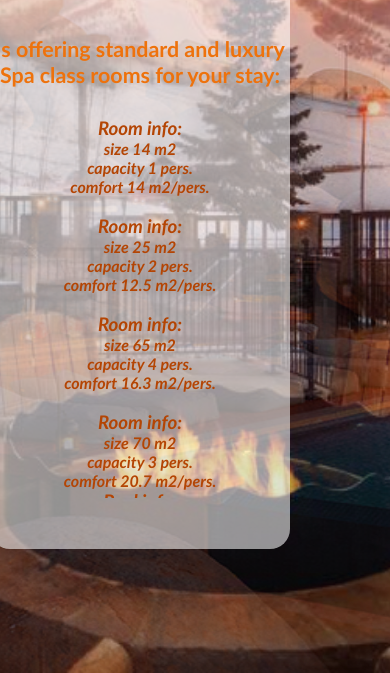
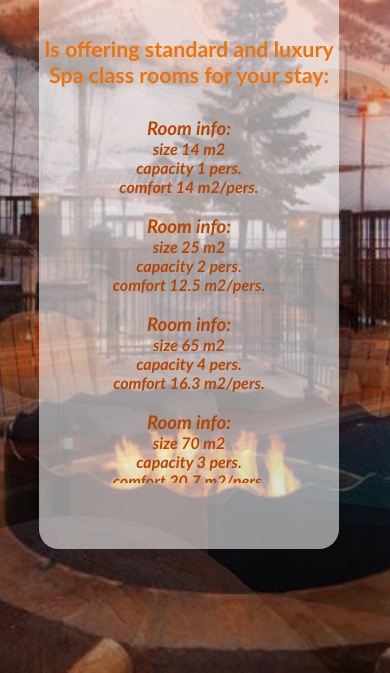
Before and after one commit to ST-dev28/63-hotel-TS, a plain HTML site: page index.html in a window 390 px wide. Shown: the part 171-844 px from the top of the page. Drawn offline with Linux system fonts and the light colour scheme.

Commit message:
Some media

```diff
--- a/home.css
+++ b/home.css
@@ -22,7 +22,7 @@ body {
 }
 #container {
   display: inline-block;
-  position: fixed;
+  /*position: fixed;*/
   width: 300px;
   height: 700px;
   top: 20px;
@@ -85,5 +85,13 @@ background-image: url(./img/spa1.jpg);
  }
 
 @media (max-width: 420px) {
-
+#container {
+  max-height: 95%;
+  right: 10%;
+  left: 10%;
+  transition: top 0.5s;
 }
+#output {
+  max-height: 55%;
+  }
+}
```
Lines whose indentation alone changed are shown as unchanged.
